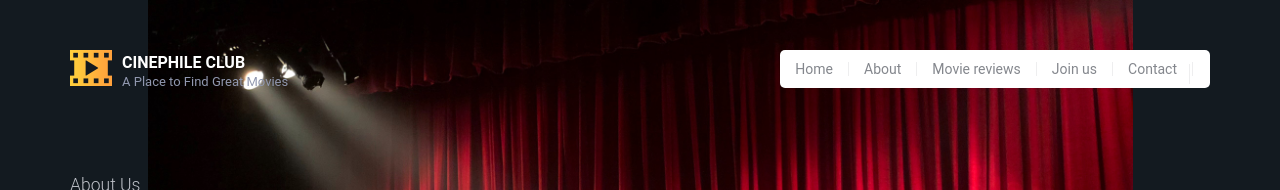
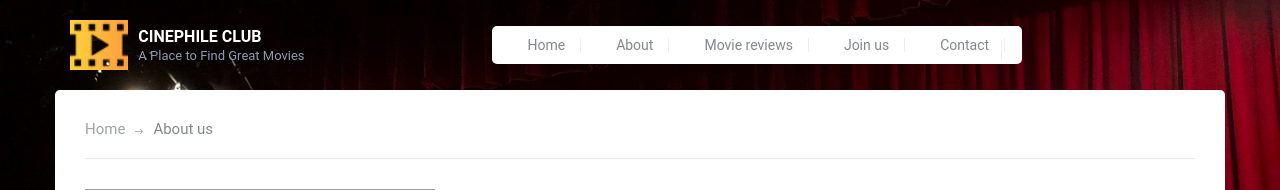
Before and after one commit to sasuke-uchiha12/Movie-Review-2.o, a React (Create React App) app in the folder frontend/: page /Movie-Review-2.o/about in a window 1280 px wide. Shown: the top 190 px of the page. Built offline with nearby package versions, Linux system fonts and the light colour scheme; grey boxes are pictures that could not be loaded.

Commit message:
deploy - gitpages

```diff
--- a/frontend/src/components/Header.js
+++ b/frontend/src/components/Header.js
@@ -1,8 +1,53 @@
-import React from 'react';
+// import React from 'react';
+// import { Link } from 'react-router-dom';
+// import logo from '../images/logo.png'; // Update the path accordingly
+
+// function Header() {
+//   return (
+//     <header className="site-header">
+//       <div className="container">
+//         <Link to="/" id="branding">
+//           <img src={logo} alt="Logo" className="logo" />
+//           <div className="logo-copy">
+//             <h1 className="site-title">Cinephile Club</h1>
+//             <small className="site-description">A Place to Find Great Movies</small>
+//           </div>
+//         </Link>
+//         <div className="main-navigation">
+//           <button type="button" className="menu-toggle"><i className="fa fa-bars"></i></button>
+//           <ul className="menu">
+//             <li className="menu-item"><Link to="/">Home</Link></li>
+//             <li className="menu-item"><Link to="/about">About</Link></li>
+//             <li className="menu-item"><Link to="/review">Movie reviews</Link></li>
+//             <li className="menu-item"><Link to="/joinus">Join us</Link></li>
+//             <li className="menu-item"><Link to="/contact">Contact</Link></li>
+//           </ul>
+//           <form action="#" className="search-form">
+//             <input type="text" placeholder="Search..." />
+//             <button><i className="fa fa-search"></i></button>
+//           </form>
+//         </div>
+//         <div className="mobile-navigation"></div>
+//       </div>
+//     </header>
+//   );
+// }
+
+// export default Header;
+import '../styles/Header.css'
+
+import React, { useState } from 'react';
 import { Link } from 'react-router-dom';
 import logo from '../images/logo.png'; // Update the path accordingly
+// import './Header.css'; // Import the CSS file for the header
 
 function Header() {
+  const [menuOpen, setMenuOpen] = useState(false);
+
+  const toggleMenu = () => {
+    setMenuOpen(!menuOpen);
+  };
+
   return (
     <header className="site-header">
       <div className="container">
@@ -13,14 +58,16 @@
             <small className="site-description">A Place to Find Great Movies</small>
           </div>
         </Link>
-        <div className="main-navigation">
-          <button type="button" className="menu-toggle"><i className="fa fa-bars"></i></button>
+        <div className={`main-navigation ${menuOpen ? 'open' : ''}`}>
+          <button type="button" className="menu-toggle" onClick={toggleMenu}>
+            <i className="fa fa-bars"></i>
+          </button>
           <ul className="menu">
-            <li className="menu-item"><Link to="/">Home</Link></li>
-            <li className="menu-item"><Link to="/about">About</Link></li>
-            <li className="menu-item"><Link to="/review">Movie reviews</Link></li>
-            <li className="menu-item"><Link to="/joinus">Join us</Link></li>
-            <li className="menu-item"><Link to="/contact">Contact</Link></li>
+            <li className="menu-item"><Link to="/" onClick={toggleMenu}>Home</Link></li>
+            <li className="menu-item"><Link to="/about" onClick={toggleMenu}>About</Link></li>
+            <li className="menu-item"><Link to="/review" onClick={toggleMenu}>Movie reviews</Link></li>
+            <li className="menu-item"><Link to="/joinus" onClick={toggleMenu}>Join us</Link></li>
+            <li className="menu-item"><Link to="/contact" onClick={toggleMenu}>Contact</Link></li>
           </ul>
           <form action="#" className="search-form">
             <input type="text" placeholder="Search..." />
--- /dev/null
+++ b/frontend/src/styles/Header.css
@@ -0,0 +1,124 @@
+.site-header {
+    padding: 20px 0;
+    background: transparent;
+    color: #fff;
+  }
+
+  .container {
+    display: flex;
+    justify-content: space-between;
+    align-items: center;
+  }
+
+  #branding {
+    display: flex;
+    align-items: center;
+  }
+
+  .logo {
+    height: 50px;
+    margin-right: 10px;
+  }
+
+  .logo-copy {
+    display: flex;
+    flex-direction: column;
+  }
+
+  .site-title {
+    margin: 0;
+    font-size: 1.5rem;
+    color: #fff;
+  }
+
+  .site-description {
+    margin: 0;
+    font-size: 0.875rem;
+    color: #ccc;
+  }
+
+  .main-navigation {
+    display: flex;
+    align-items: center;
+  }
+
+  .menu-toggle {
+    display: none;
+    font-size: 1.5rem;
+    background: none;
+    border: none;
+    color: #fff;
+  }
+
+  .menu {
+    display: flex;
+    list-style: none;
+    padding: 0;
+    margin: 0;
+  }
+
+  .menu-item {
+    margin-left: 20px;
+  }
+
+  .menu-item a {
+    color: #fff;
+    text-decoration: none;
+    padding: 10px 15px;
+  }
+
+  .search-form {
+    display: flex;
+    align-items: center;
+  }
+
+  .search-form input {
+    border: none;
+    padding: 5px;
+    border-radius: 3px;
+  }
+
+  .search-form button {
+    background: none;
+    border: none;
+    color: #fff;
+    margin-left: 5px;
+  }
+
+  @media (max-width: 768px) {
+    .menu {
+      display: none;
+      flex-direction: column;
+      width: 100%;
+      background: #000;
+      position: absolute;
+      top: 60px;
+      left: 0;
+      padding: 20px; /* Optional: add padding for better spacing */
+    }
+
+    .main-navigation.open .menu {
+        display: grid;
+        z-index: 10;
+        margin-top: 23px;
+        background-color: white;
+    }
+
+    .menu-toggle {
+      display: block;
+    }
+
+    .menu-item {
+      margin: 0;
+      border-bottom: 1px solid #444;
+    }
+
+    .menu-item a {
+      display: block;
+      padding: 15px;
+    }
+
+    .search-form {
+      margin-top: 10px;
+    }
+  }
```
Also changed, not shown: frontend/public/404.html (added, +16 -0 lines), frontend/public/index.html (+2 -29 lines), frontend/src/App.js (+2 -9 lines).
